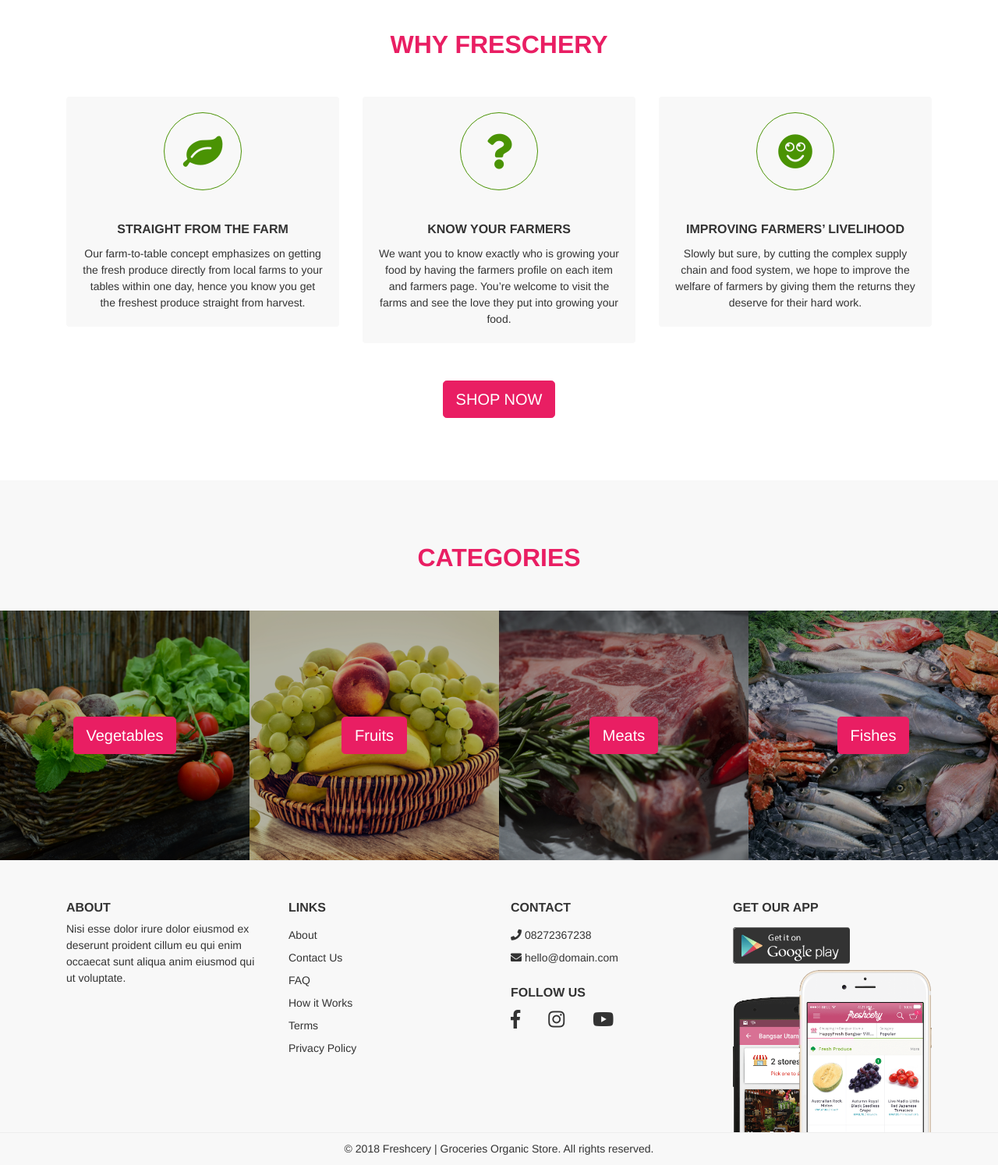
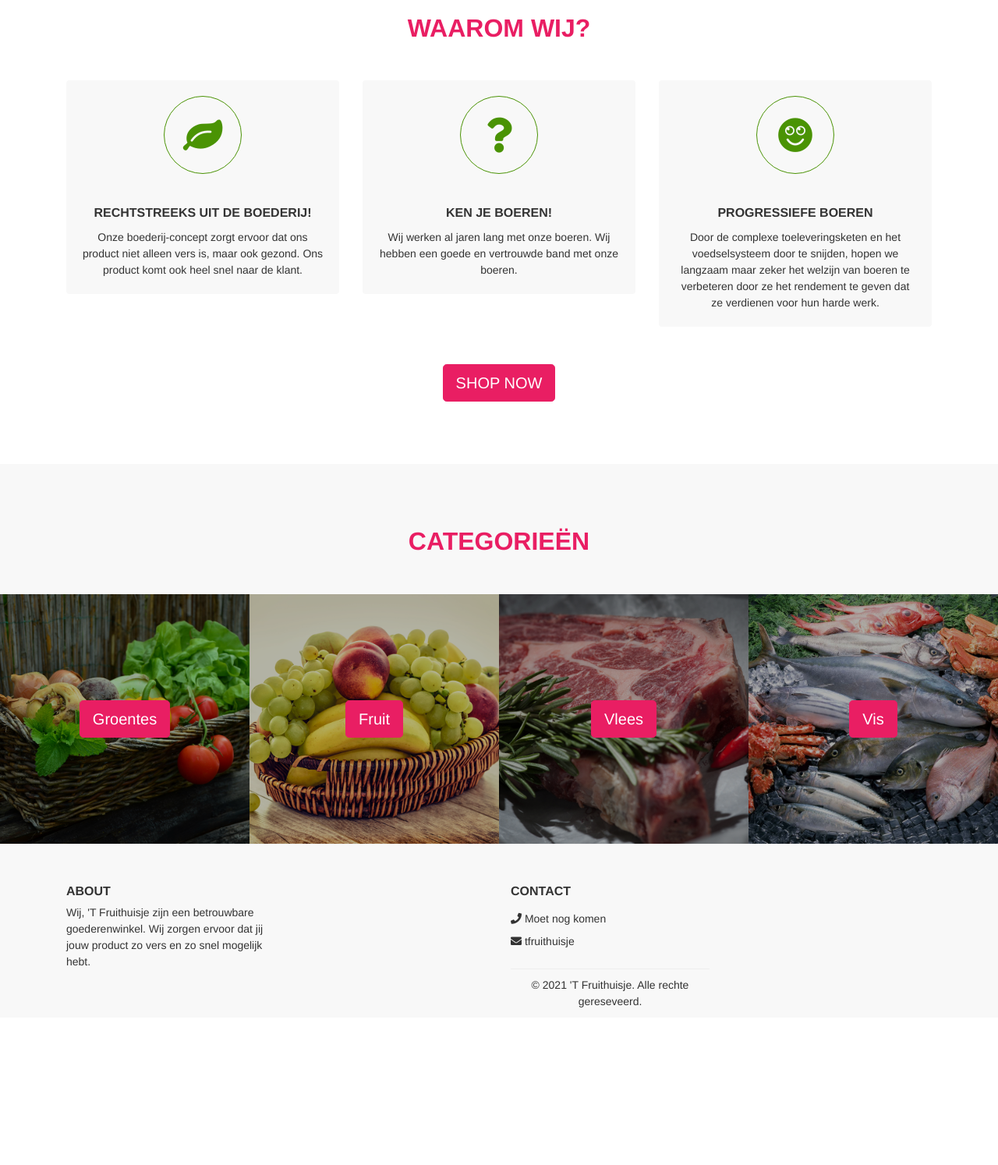
Before and after one commit to cactusjackk7/GroceriesStore, a PHP site: page / in a window 1280 px wide. Shown: the part 641-2135 px from the top of the page at 78% size. After the commit the page ends 1933 px from the top, so only its background shows below. Run offline with PHP 8.4, Linux system fonts and the light colour scheme.

Commit message:
index done

```diff
--- a/index.php
+++ b/index.php
@@ -47,7 +47,7 @@
                         </li>
                         <li class="nav-item dropdown">
                             <a class="nav-link dropdown-toggle" href="javascript:void(0)" id="navbarDropdown" role="button" data-toggle="dropdown" aria-haspopup="true" aria-expanded="false">
-                                <div class="avatar-header"><img src="assets/img/logo/avatar.jpg"></div> Klant
+                                <div class="avatar-header"><img src=""></div> Klant
                             </a>
                             <div class="dropdown-menu" aria-labelledby="navbarDropdown">
                                 <a class="dropdown-item" href="transaction.html">Transactiegeschiedenis</a>
@@ -130,7 +130,7 @@
                                 </div>
                                 <div class="card-body">
                                     <h4 class="card-title">
-                                        Harvest
+                                        Oogst
                                     </h4>
                                     <p class="card-text">
                                         Wij leveren het beste kwaliteit. Vandaag bestelt, morgen in huis!.
@@ -148,10 +148,10 @@
                                 </div>
                                 <div class="card-body">
                                     <h4 class="card-title">
-                                        Delivery
+                                        Verzending
                                     </h4>
                                     <p class="card-text">
-                                        Farmers receive your orders two days in advance so they can prepare for harvest exactly as your orders – no wasted produce.
+                                    Orders komen zo snel mogelijk naar de klant toe!
                                     </p>
                                 </div>
                             </div>
@@ -162,7 +162,7 @@
         </div>
 
         <section id="why">
-            <h2 class="title">Why Freschery</h2>
+            <h2 class="title">Waarom wij?</h2>
             <div class="container">
                 <div class="row">
                     <div class="col-md-4">
@@ -174,10 +174,12 @@
                             </div>
                             <div class="card-body">
                                 <h4 class="card-title">
-                                    Straight from the Farm
+                                    Rechtstreeks uit de boederij!
                                 </h4>
                                 <p class="card-text">
-                                    Our farm-to-table concept emphasizes on getting the fresh produce directly from local farms to your tables within one day, hence you know you get the freshest produce straight from harvest.
+                                Onze boederij-concept zorgt ervoor dat ons product niet alleen vers is, maar ook gezond. Ons product komt
+                                ook heel snel naar de klant.
+
                                 </p>
 
                             </div>
@@ -192,10 +194,10 @@
                             </div>
                             <div class="card-body">
                                 <h4 class="card-title">
-                                    Know Your Farmers
+                                   Ken je boeren!
                                 </h4>
                                 <p class="card-text">
-                                    We want you to know exactly who is growing your food by having the farmers profile on each item and farmers page. You’re welcome to visit the farms and see the love they put into growing your food.
+                                    Wij werken al jaren lang met onze boeren. Wij hebben een goede en vertrouwde band met onze boeren.
                                 </p>
 
                             </div>
@@ -210,11 +212,10 @@
                             </div>
                             <div class="card-body">
                                 <h4 class="card-title">
-                                    Improving Farmers’ Livelihood
+                                    Progressiefe boeren
                                 </h4>
                                 <p class="card-text">
-                                    Slowly but sure, by cutting the complex supply chain and food system, we hope to improve the welfare of farmers by giving them the returns they deserve for their hard work.
-                                </p>
+                                Door de complexe toeleveringsketen en het voedselsysteem door te snijden, hopen we langzaam maar zeker het welzijn van boeren te verbeteren door ze het rendement te geven dat ze verdienen voor hun harde werk.                                </p>
                             </div>
                         </div>
                     </div>
@@ -227,14 +228,14 @@
         </section>
 
         <section id="categories" class="pb-0 gray-bg">
-            <h2 class="title">Categories</h2>
+            <h2 class="title">Categorieën</h2>
             <div class="landing-categories owl-carousel">
                 <div class="item">
                     <div class="card rounded-0 border-0 text-center">
                         <img src="assets/img/vegetables.jpg">
                         <div class="card-img-overlay d-flex align-items-center justify-content-center">
                             <!-- <h4 class="card-title">Vegetables</h4> -->
-                            <a href="shop.html" class="btn btn-primary btn-lg">Vegetables</a>
+                            <a href="shop.html" class="btn btn-primary btn-lg">Groentes</a>
                         </div>
                     </div>
                 </div>
@@ -243,7 +244,7 @@
                         <img src="assets/img/fruits.jpg">
                         <div class="card-img-overlay d-flex align-items-center justify-content-center">
                             <!-- <h4 class="card-title">Fruits</h4> -->
-                            <a href="shop.html" class="btn btn-primary btn-lg">Fruits</a>
+                            <a href="shop.html" class="btn btn-primary btn-lg">Fruit</a>
                         </div>
                     </div>
                 </div>
@@ -252,7 +253,7 @@
                         <img src="assets/img/meats.jpg">
                         <div class="card-img-overlay d-flex align-items-center justify-content-center">
                             <!-- <h4 class="card-title">Meats</h4> -->
-                            <a href="shop.html" class="btn btn-primary btn-lg">Meats</a>
+                            <a href="shop.html" class="btn btn-primary btn-lg">Vlees</a>
                         </div>
                     </div>
                 </div>
@@ -261,7 +262,7 @@
                         <img src="assets/img/fish.jpg">
                         <div class="card-img-overlay d-flex align-items-center justify-content-center">
                             <!-- <h4 class="card-title">Fishes</h4> -->
-                            <a href="shop.html" class="btn btn-primary btn-lg">Fishes</a>
+                            <a href="shop.html" class="btn btn-primary btn-lg">Vis</a>
                         </div>
                     </div>
                 </div>
@@ -270,7 +271,7 @@
                         <img src="assets/img/frozen.jpg">
                         <div class="card-img-overlay d-flex align-items-center justify-content-center">
                             <!-- <h4 class="card-title">Frozen Foods</h4> -->
-                            <a href="shop.html" class="btn btn-primary btn-lg">Frozen Foods</a>
+                            <a href="shop.html" class="btn btn-primary btn-lg">Bevroren Goederen</a>
                         </div>
                     </div>
                 </div>
@@ -279,7 +280,7 @@
                         <img src="assets/img/package.jpg">
                         <div class="card-img-overlay d-flex align-items-center justify-content-center">
                             <!-- <h4 class="card-title">Package</h4> -->
-                            <a href="shop.html" class="btn btn-primary btn-lg">Package</a>
+                            <a href="shop.html" class="btn btn-primary btn-lg">Pakketen</a>
                         </div>
                     </div>
                 </div>
@@ -291,71 +292,24 @@
             <div class="row">
                 <div class="col-md-3">
                     <h5>About</h5>
-                    <p>Nisi esse dolor irure dolor eiusmod ex deserunt proident cillum eu qui enim occaecat sunt aliqua anim eiusmod qui ut voluptate.</p>
+                    <p>Wij, 'T Fruithuisje zijn een betrouwbare goederenwinkel. Wij zorgen ervoor dat jij jouw product zo vers en zo snel mogelijk hebt.</p>
                 </div>
                 <div class="col-md-3">
-                    <h5>Links</h5>
-                    <ul>
-                        <li>
-                            <a href="about.html">About</a>
-                        </li>
-                        <li>
-                            <a href="contact.html">Contact Us</a>
-                        </li>
-                        <li>
-                            <a href="faq.html">FAQ</a>
-                        </li>
-                        <li>
-                            <a href="javascript:void(0)">How it Works</a>
-                        </li>
-                        <li>
-                            <a href="terms.html">Terms</a>
-                        </li>
-                        <li>
-                            <a href="privacy.html">Privacy Policy</a>
-                        </li>
-                    </ul>
+
                 </div>
                 <div class="col-md-3">
                      <h5>Contact</h5>
                      <ul>
                          <li>
-                            <a href="tel:+620892738334"><i class="fa fa-phone"></i> 08272367238</a>
+                            <a href="tel:"><i class="fa fa-phone"></i> Moet nog komen</a>
                         </li>
                         <li>
-                            <a href="mailto:hello@domain.com"><i class="fa fa-envelope"></i> hello@domain.com</a>
+                            <a href="mailto:hello@domain.com"><i class="fa fa-envelope"></i> tfruithuisje</a> <!-- weet de mail en het telefoonnummer nog niet -->
                          </li>
                      </ul>
 
-                     <h5>Follow Us</h5>
-                     <ul class="social">
-                         <li>
-                            <a href="javascript:void(0)" target="_blank"><i class="fab fa-facebook-f"></i></a>
-                         </li>
-                         <li>
-                            <a href="javascript:void(0)" target="_blank"><i class="fab fa-instagram"></i></a>
-                         </li>
-                         <li>
-                            <a href="javascript:void(0)" target="_blank"><i class="fab fa-youtube"></i></a>
-                         </li>
-                     </ul>
-                </div>
-                <div class="col-md-3">
-                     <h5>Get Our App</h5>
-                     <ul class="mb-0">
-                         <li class="download-app">
-                             <a href="#"><img src="assets/img/playstore.png"></a>
-                         </li>
-                         <li style="height: 200px">
-                             <div class="mockup">
-                                 <img src="assets/img/mockup.png">
-                             </div>
-                         </li>
-                     </ul>
-                </div>
-            </div>
-        </div>
-        <p class="copyright">&copy; 2018 Freshcery | Groceries Organic Store. All rights reserved.</p>
+
+        <p class="copyright">&copy; 2021 'T Fruithuisje. Alle rechte gereseveerd.</p>
     </footer>
 
     <script type="text/javascript" src="assets/js/jquery.js"></script>
```
